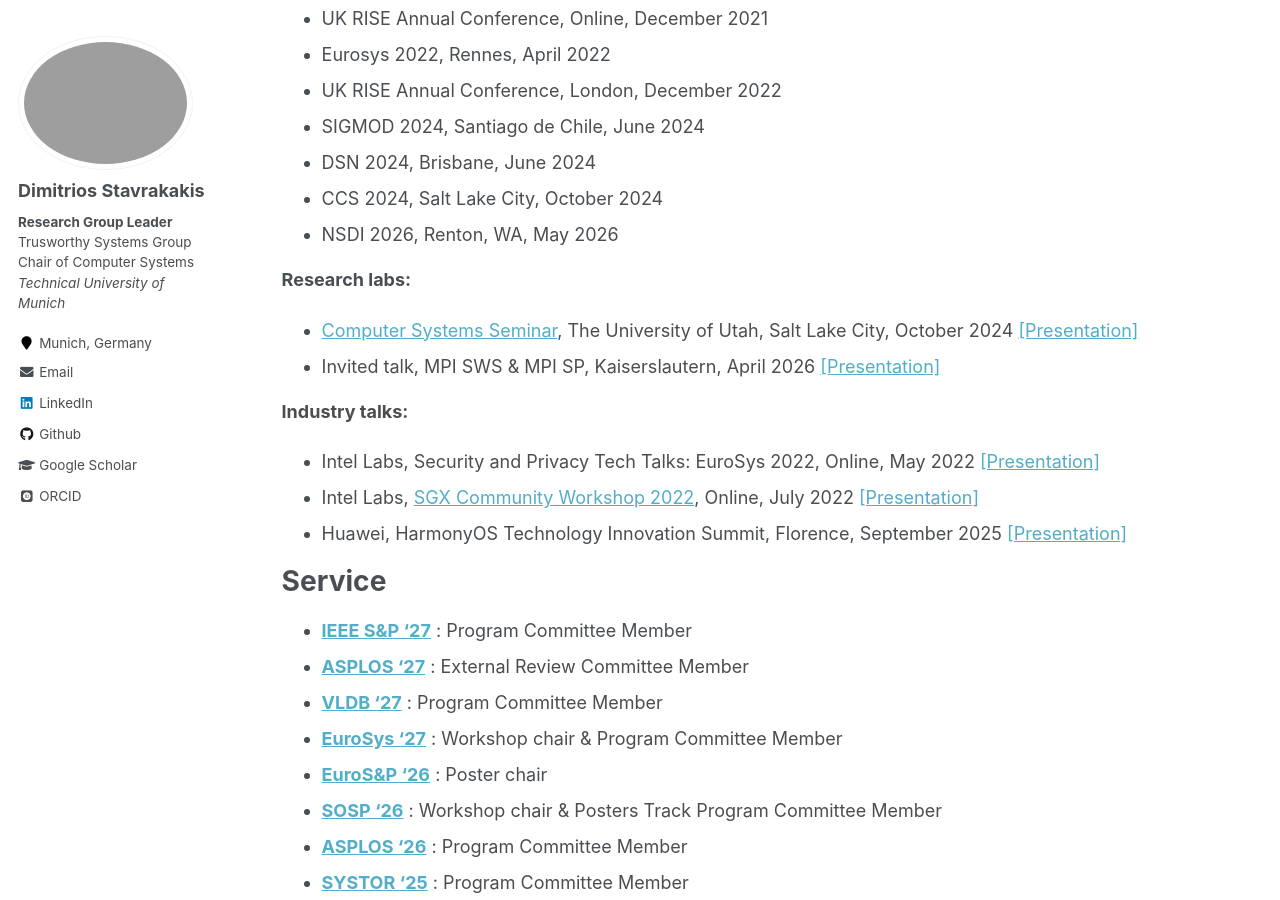
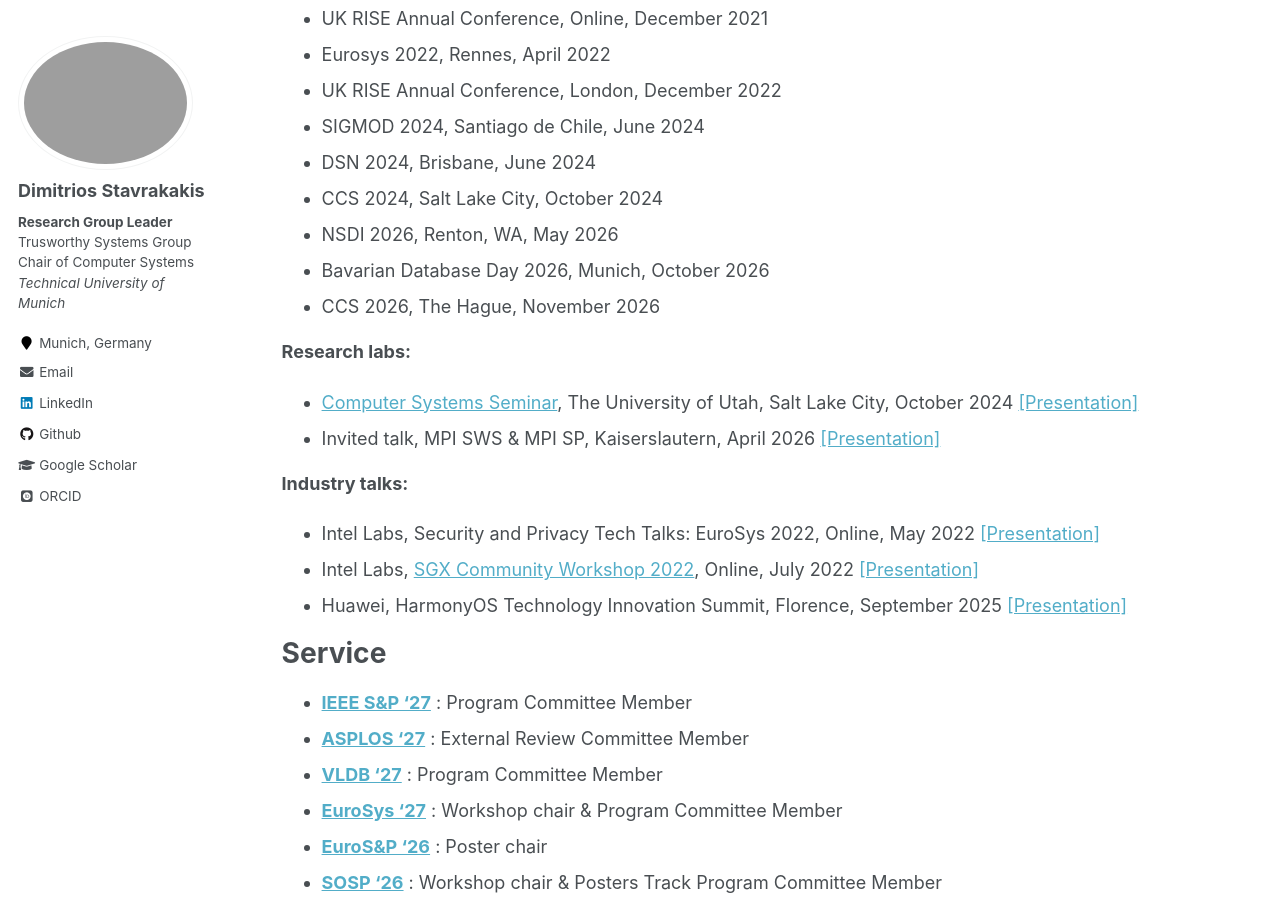
Before and after one commit to dimstav23/dimstav23.github.io, a Jekyll site: the page built from _pages/cv.md, in a window 1280 px wide and 900 px high, scrolled down 3080 px. Built offline with Jekyll 4.4.1, drawn with Linux system fonts in a browser that asks for light colours; some web fonts are replaced.

Commit message:
update talks
Signed-off-by: Dimitris <dimstav23@gmail.com>

```diff
--- a/_pages/cv.md
+++ b/_pages/cv.md
@@ -123,6 +123,8 @@ Invited talks
 - DSN 2024, Brisbane, June 2024
 - CCS 2024, Salt Lake City, October 2024
 - NSDI 2026, Renton, WA, May 2026
+- Bavarian Database Day 2026, Munich, October 2026
+- CCS 2026, The Hague, November 2026
 
 **Research labs:**
 - [Computer Systems Seminar](https://www.eng.utah.edu/~csl-sem/old/f24/), The University of Utah, Salt Lake City, October 2024 [[Presentation]](https://docs.google.com/presentation/d/e/2PACX-1vTx5mQ3HOkwPOhMEPTuwLwXyak-EQIHe_dSuvANm-h_tofvwtj0umNExJi7vc2ud-b1qyDbulbldUG0/pub?start=true&loop=false&delayms=3000)
```
